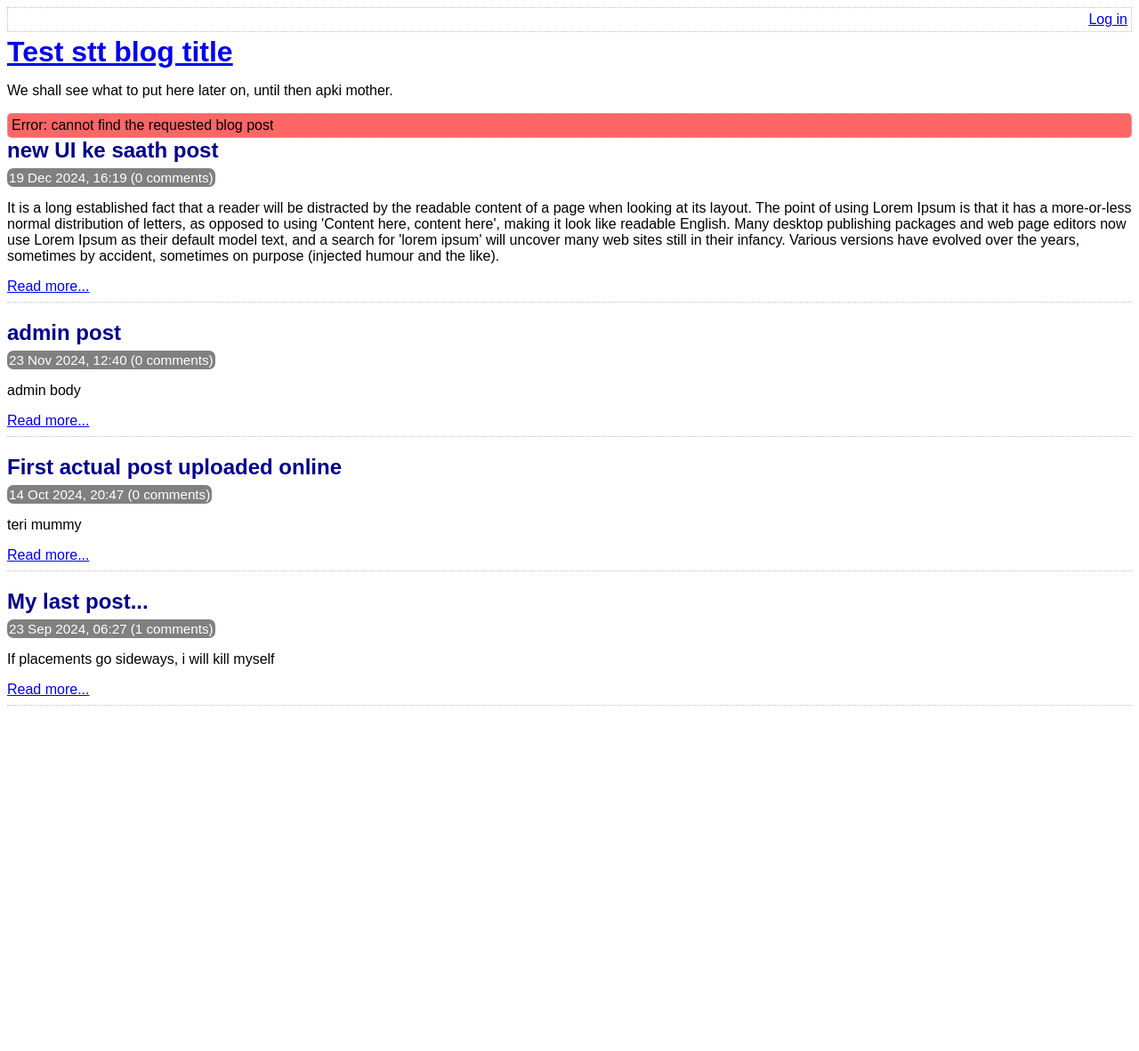
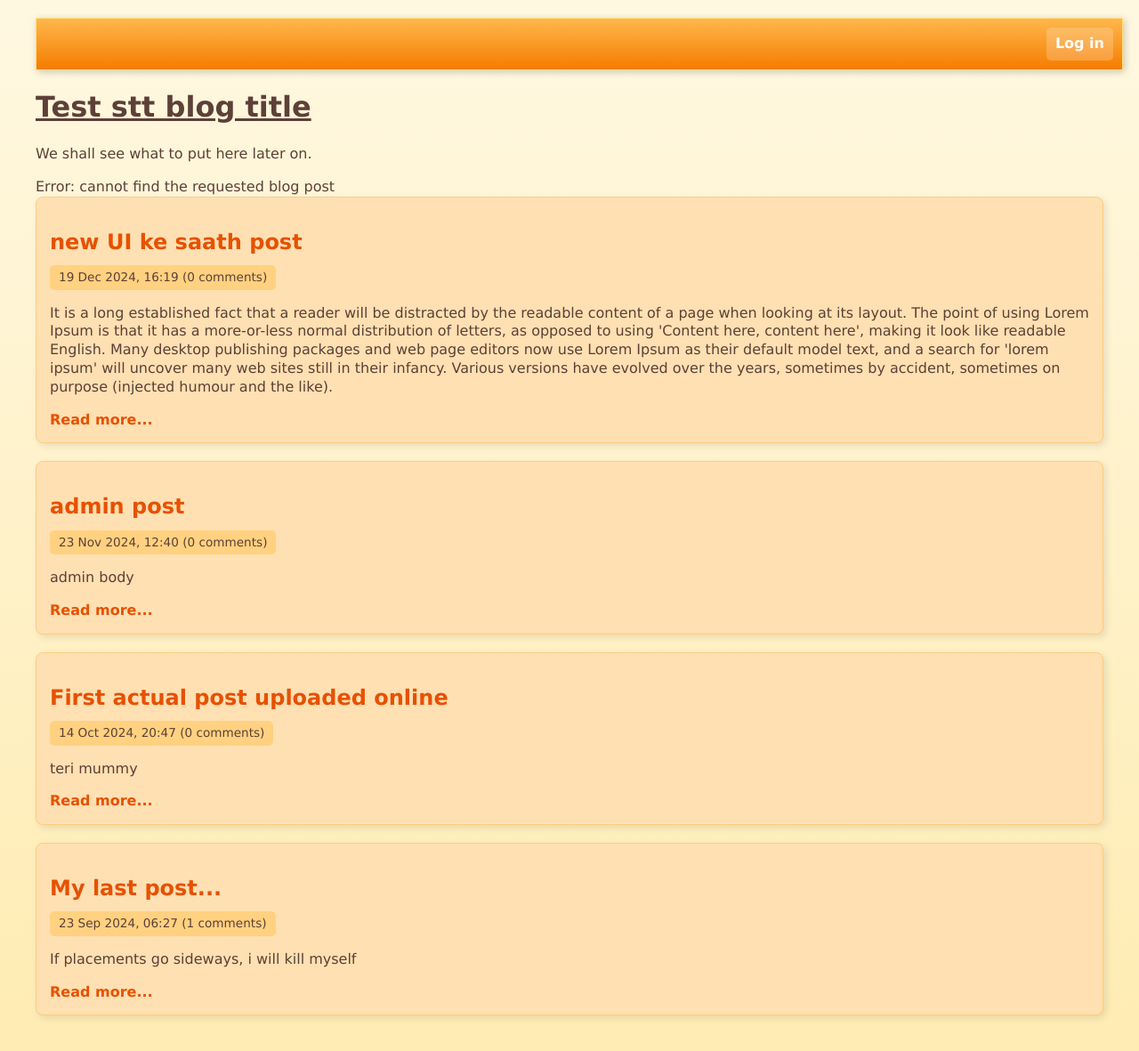
Before and after one commit to DeepankarSehra/final-php-blog, a PHP site: page /index.php?not-found=1 in a window 1280 px wide. Shown: the whole page at 89% size. Before the commit the page ends 793 px from the top, so only its background shows below. Run offline with PHP 8.4, Linux system fonts and the light colour scheme; data comes from the database, SQL or seed files in the repository; both versions use the stored data as it was after the commit.

Commit message:
added orange css, few extra features tested and working online

```diff
--- a/assets/main.css
+++ /dev/null
@@ -1,120 +0,0 @@
-/* Success/error message boxes */
-.box {
-	border: 1px dotted silver;
-	border-radius: 5px;
-	padding: 4px;
-}
-.error {
-	background-color: #ff6666;
-}
-.success {
-	background-color: #88ff88;
-}
-.box ul {
-	margin: 4px;
-	padding-left: 14px;
-}
-
-.box ul li {
-	margin-bottom: 2px;
-}
-
-.install-password {
-	font-size: 1.2em;
-}
-
-.top-menu {
-	border: 1px dotted silver;
-	min-height: 18px;
-	padding: 4px;
-	margin-bottom: 4px;
-}
-
-.menu-options {
-	float: right;
-}
-
-h1, h2, h3 {
-	margin-top: 0;
-	margin-bottom: 8px;
-}
-
-body {
-	font-family: sans-serif;
-}
-
-.post-synopsis {
-	padding-bottom: 8px;
-	border-bottom: 1px dotted silver;
-	margin-bottom: 20px;
-}
-
-.post-synopsis h2, .post h2 {
-	color: darkblue;
-}
-
-.post .date, .post-synopsis .meta {
-	color: white;
-	background-color: grey;
-	border-radius: 7px;
-	padding: 2px;
-	display: inline;
-	font-size: 0.95em;
-}
-
-.comment .comment-meta {
-	font-size: 0.85em;
-	color: grey;
-	border-top: 1px dotted silver;
-	padding-top: 8px;
-}
-
-.comment .comment-meta input {
-	float: right;
-}
-
-.comment-body p {
-	margin: 8px 4px;
-}
-
-.comment-list {
-	border-bottom: 1px dotted silver;
-	margin-bottom: 12px;
-	max-width: 900px;
-}
-
-.comment-margin {
-	margin-bottom: 8px;
-}
-
-.user-form input,
-.user-form textarea {
-	margin: 4px;
-}
-
-.user-form label {
-	font-size: 0.95em;
-	margin: 6px;
-	width: 7em;
-	color: grey;
-	float: left;
-	text-align: right;
-
-	/* Some browsers make labels too tall, and as a result they incorrectly stack horizontally.
-		Let's reset each to the left-hand side to be sure. */
-	clear: left;
-}
-
-#post-list {
-	border: 1px solid-silver;
-	border-collapse: collapse;
-}
-
-#post-list td, #post-list th {
-	padding: 8px;
-	text-align: left;
-}
-
-#post-list tbody tr:nth-child(odd) {
-	background-color: #f4f4f4;
-}
--- /dev/null
+++ b/css/main.css
@@ -0,0 +1,180 @@
+/* Body Styling */
+body {
+    font-family: 'Verdana', sans-serif;
+    background: linear-gradient(to bottom, #fff8e1, #ffecb3);
+    color: #5d4037;
+    margin: 0 auto;
+    padding: 20px;
+    max-width: 1200px;
+    line-height: 1.3;
+    text-align: left;
+}
+
+body a {
+    font-family: Verdana, Geneva, Tahoma, sans-serif;
+    color: #5d4037;
+}
+
+/* Top Menu */
+.top-menu {
+    border: 1px solid #ffe082;
+    border-radius: 0;
+    background: linear-gradient(to bottom, #ffb74d, #f57c00);
+    color: white;
+    padding: 10px;
+    margin-bottom: 10px;
+    text-align: left;
+    font-size: 1em;
+    font-weight: bold;
+    box-shadow: 2px 2px 8px rgba(0, 0, 0, 0.2);
+    width: 100%; /* Ensure full width */
+    position: relative; /* Ensure menu items are positioned correctly */
+}
+
+/* Adjusting Menu Options to be aligned to the right */
+.menu-options {
+    display: flex;
+    justify-content: flex-end; /* Align items to the right */
+    gap: 10px;
+}
+
+.menu-options a {
+    color: white;
+    text-decoration: none;
+    padding: 8px 10px;
+    border-radius: 5px;
+    background-color: rgba(255, 255, 255, 0.2);
+    transition: background-color 0.3s ease, transform 0.2s ease;
+}
+
+.menu-options a:hover {
+    background-color: rgba(255, 255, 255, 0.4);
+    transform: translateY(-2px);
+}
+
+
+/* Post List Styling */
+#post-list {
+    width: 100%;
+    border-collapse: collapse;
+    margin-top: 20px;
+    background-color: #fff3e0;
+    box-shadow: 2px 2px 8px rgba(0, 0, 0, 0.1);
+}
+#post-list th {
+    background-color: #ffb74d;
+    color: white;
+    font-weight: bold;
+    padding: 10px;
+    text-align: left;
+    border: 1px solid #ffe082;
+}
+#post-list td {
+    padding: 10px;
+    border: 1px solid #ffe082;
+    text-align: left;
+}
+#post-list tr:nth-child(odd) {
+    background-color: #ffe0b2;
+}
+#post-list tr:nth-child(even) {
+    background-color: #fff8e1;
+}
+#post-list a {
+    color: #e65100;
+    text-decoration: none;
+    font-weight: bold;
+}
+#post-list a:hover {
+    text-decoration: underline;
+}
+#post-list input[type="submit"] {
+    background-color: #e65100;
+    color: white;
+    border: none;
+    padding: 5px 10px;
+    border-radius: 5px;
+    cursor: pointer;
+    transition: background-color 0.3s ease;
+}
+#post-list input[type="submit"]:hover {
+    background-color: #bf360c;
+}
+
+/* Post Synopsis Styling */
+.post-synopsis {
+    background-color: #ffe0b2;
+    border: 1px solid #ffcc80;
+    border-radius: 8px;
+    padding: 15px;
+    margin-bottom: 20px;
+    box-shadow: 3px 3px 8px rgba(0, 0, 0, 0.1);
+}
+.post-synopsis:hover {
+    background-color: #ffcc80;
+}
+.post-synopsis h2 {
+    color: #e65100;
+    font-size: 1.5em;
+    margin-bottom: 10px;
+}
+.post-synopsis .meta {
+    background-color: #ffd180;
+    color: #5d4037;
+    padding: 5px 10px;
+    font-size: 0.85em;
+    border-radius: 5px;
+    display: inline-block;
+}
+.post-synopsis a {
+    color: #e65100;
+    text-decoration: none;
+    font-weight: bold;
+    margin-right: 15px;
+}
+.post-synopsis a:hover {
+    text-decoration: underline;
+}
+
+/* Footer Styling */
+.footer {
+    text-align: center;
+    padding: 10px;
+    margin-top: 20px;
+    font-size: 0.9em;
+    color: #8d6e63;
+}
+
+/* Forms */
+.user-form input,
+.user-form textarea {
+    border: 1px solid #ffcc80;
+    border-radius: 5px;
+    padding: 10px;
+    width: 100%;
+    font-size: 1em;
+    margin-bottom: 15px;
+}
+.user-form input:focus,
+.user-form textarea:focus {
+    border-color: #f57c00;
+    outline: none;
+}
+
+/* Responsive Design */
+@media (max-width: 768px) {
+    body {
+        padding: 10px;
+    }
+    .top-menu {
+        font-size: 1em;
+        padding: 8px;
+    }
+    .menu-options {
+        flex-direction: column;
+        gap: 10px;
+    }
+    #post-list {
+        font-size: 0.9em;
+    }
+}
--- a/index.php
+++ b/index.php
@@ -23,12 +23,7 @@ $notFound = isset($_GET['not-found']);
 
 ?>
 <!DOCTYPE html>
-<html>
-    <head>
-        <title>Blogu title</title>
-        <?php require_once 'templates/head.php' ?>
-    </head>
-    <body>
+        <?php include 'templates/head.php' ?>
         <?php require_once 'templates/title.php' ?>
 
         <?php if ($notFound): ?>
--- a/templates/head.php
+++ b/templates/head.php
@@ -1,2 +1,9 @@
-<meta http-equiv="Content-Type" content="text/html;charset=utf-8" />
-<link rel="stylesheet" type="text/css" href="assets/main.css" />
+<!DOCTYPE html>
+<html lang="en">
+<head>
+    <meta charset="UTF-8">
+    <meta name="viewport" content="width=device-width, initial-scale=1.0">
+    <title>Website Title</title>
+    <link rel="stylesheet" href="css/main.css">
+</head>
+<body>
--- a/templates/title.php
+++ b/templates/title.php
@@ -3,4 +3,4 @@
 <a href="index.php">
     <h1>Test stt blog title</h1>
 </a>
-<p>We shall see what to put here later on, until then apki mother.</p>
+<p>We shall see what to put here later on.</p>
--- a/templates/top-menu.php
+++ b/templates/top-menu.php
@@ -1,6 +1,7 @@
 <div class="top-menu">
     <div class="menu-options">
         <?php if (isLoggedIn()): ?>
+            <a href="index.php">Hello <?php echo htmlEscape(getAuthUser()) ?></a>
             <?php if(getAuthUser() === 'admin'): ?>
                 <a href="add-users.php">Add user</a>
                 <a href="delete-users.php">Delete users</a>
@@ -8,7 +9,6 @@
             <a href="index.php">Home</a>
             <a href="list-posts.php">All posts</a>
             <a href="edit-post.php">New post</a>
-            Hello <?php echo htmlEscape(getAuthUser()) ?>.
             <a href="logout.php">Log out</a>
         <?php else: ?>
             <a href="login.php">Log in</a>
```
Also changed, not shown: add-users.php (+1 -7 lines), delete-users.php (+1 -7 lines), edit-post.php (+1 -9 lines), list-posts.php (+1 -7 lines), login.php (+1 -8 lines), data/data.sqlite.
